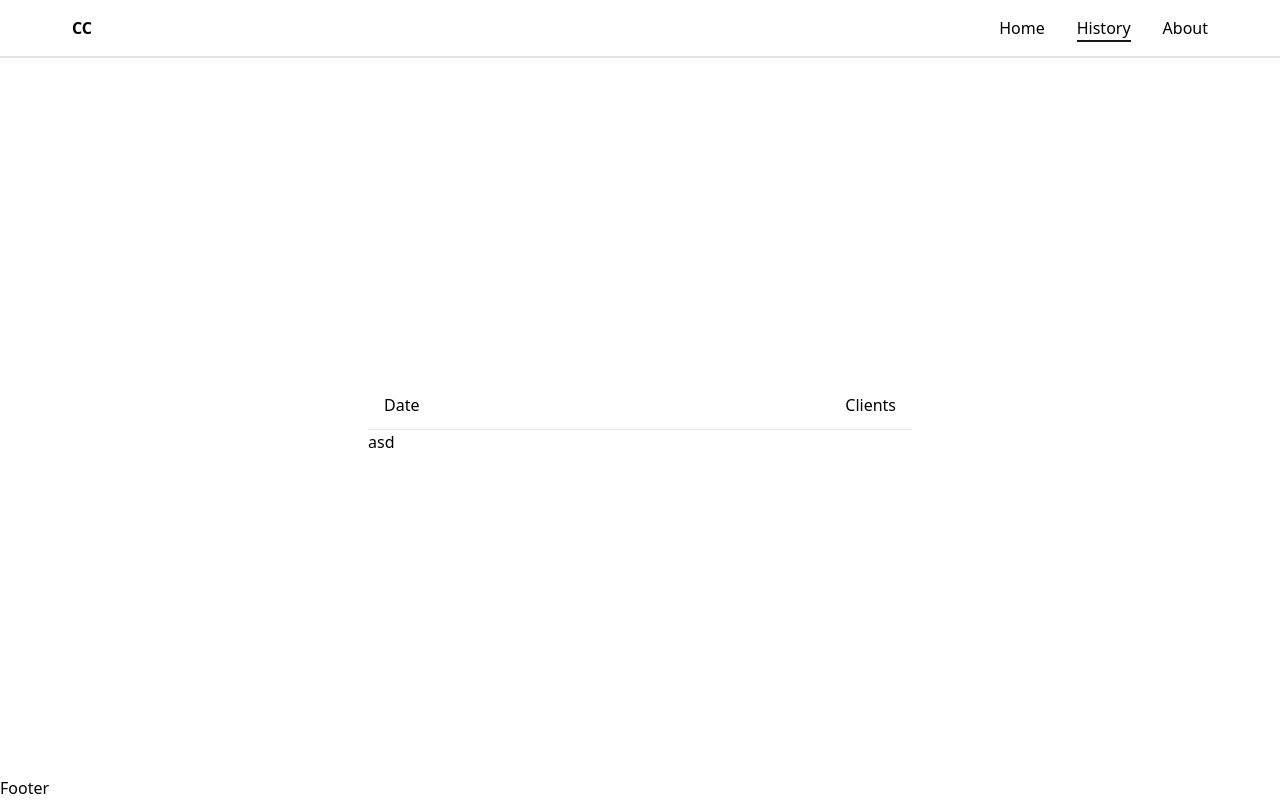
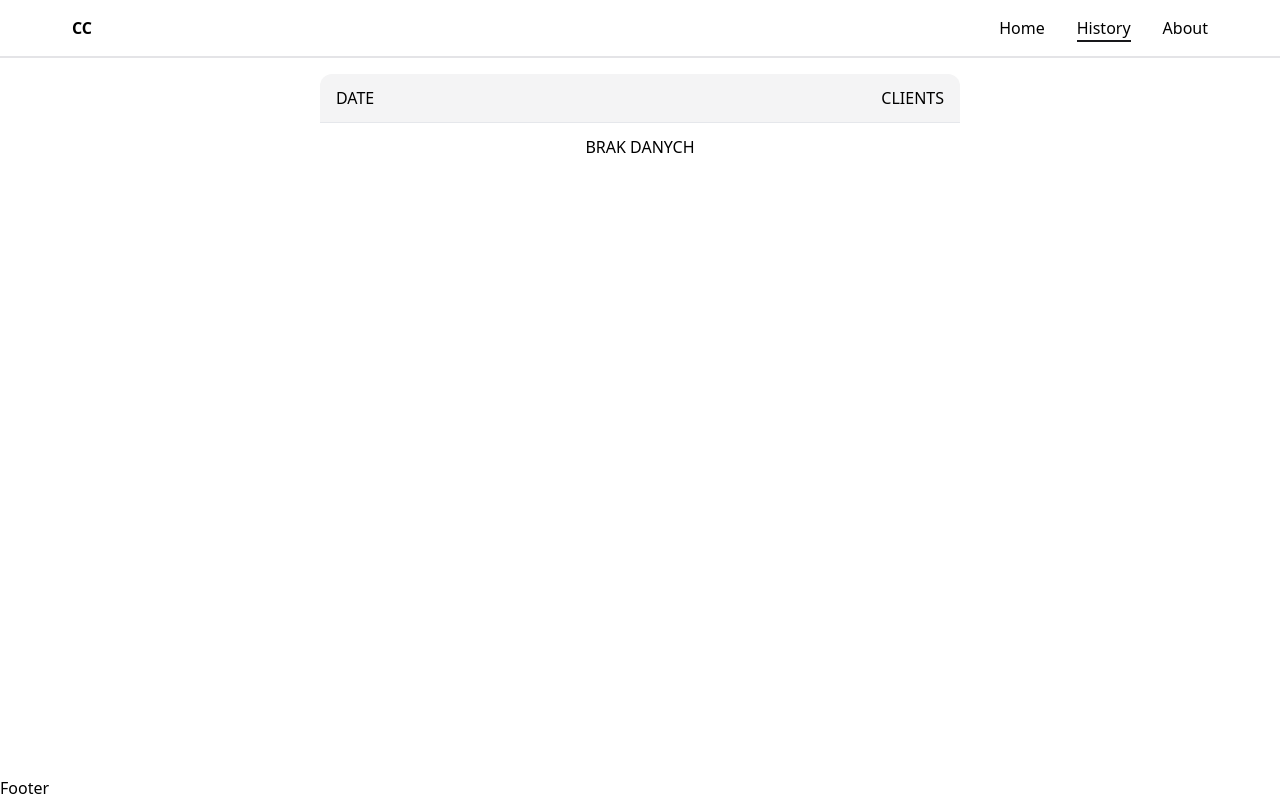
Before and after one commit to PoprostuTaki/client-counter, a React (Vite) app: page /history in a window 1280 px wide. Built offline with nearby package versions, Linux system fonts and the light colour scheme.

Commit message:
Added saving clients number in every button click, updated history page look

```diff
--- a/src/components/IconSave.tsx
+++ /dev/null
@@ -1,18 +0,0 @@
-export function IconSave() {
-  return (
-    <svg
-      xmlns="http://www.w3.org/2000/svg"
-      fill="none"
-      viewBox="0 0 24 24"
-      strokeWidth="1.5"
-      stroke="currentColor"
-      className="h-6 w-6"
-    >
-      <path
-        strokeLinecap="round"
-        strokeLinejoin="round"
-        d="M9 13.5l3 3m0 0l3-3m-3 3v-6m1.06-4.19l-2.12-2.12a1.5 1.5 0 00-1.061-.44H4.5A2.25 2.25 0 002.25 6v12a2.25 2.25 0 002.25 2.25h15A2.25 2.25 0 0021.75 18V9a2.25 2.25 0 00-2.25-2.25h-5.379a1.5 1.5 0 01-1.06-.44z"
-      />
-    </svg>
-  );
-}
--- /dev/null
+++ b/src/hooks/useLocalStorage.tsx
@@ -0,0 +1,25 @@
+import { useState, Dispatch, SetStateAction, useEffect } from "react";
+export function useLocalStorage<T>(
+  key: string,
+  defaultValue?: T | (() => T)
+): [T, Dispatch<SetStateAction<T>>] {
+  const [storedData, setValue] = useState<T>(() => {
+    try {
+      const data = localStorage.getItem(key);
+      return data !== null ? JSON.parse(data) : defaultValue;
+    } catch {
+      return defaultValue;
+    }
+  });
+
+  const setLocalStorage = (value: any) => {
+    try {
+      localStorage.setItem(key, JSON.stringify(value));
+      setValue(value);
+    } catch (e) {
+      console.log(e);
+    }
+  };
+
+  return [storedData, setLocalStorage];
+}
--- a/src/routes/Counter.tsx
+++ b/src/routes/Counter.tsx
@@ -1,27 +1,48 @@
-import { useState } from "react";
+import { useState, useEffect } from "react";
 import { IconClient } from "../components/IconClient";
-import { IconSave } from "../components/IconSave";
 import { IconSubtractClient } from "../components/IconSubtractClient";
 import { IconAddClient } from "../components/IconAddClient";
+import { useLocalStorage } from "../hooks/useLocalStorage";
 
 interface ClientsInDate {
-  [key: string]: number;
+  date: string;
+  clientNumber: number;
 }
 
 function Counter() {
+  const [storedValue, setLocalStorage] = useLocalStorage("client-counter", [
+    { date: new Date().toLocaleDateString(), clientNumber: 0 },
+  ]);
+
   const [clientNumber, setClientNumber] = useState(() => {
-    const localStorageData = localStorage.getItem("client-counter");
-    if (localStorageData !== null) {
-      const actualDate = new Date().toLocaleDateString();
-      const parsedData: ClientsInDate[] = JSON.parse(localStorageData);
-      const getFirstElementFromParsedData: ClientsInDate = parsedData[0];
-      const keyValuePair = Object.entries(getFirstElementFromParsedData);
-      const dateFromLocalStorage = keyValuePair[0][0];
-      const valueFromLocalStorage = keyValuePair[0][1];
-      if (dateFromLocalStorage === actualDate) return valueFromLocalStorage;
+    return (
+      storedValue.find((el) => el.date == new Date().toLocaleDateString())
+        ?.clientNumber || 0
+    );
+  });
+
+  useEffect(() => {
+    const objectIndex = storedValue.findIndex(
+      (obj) => obj.date === new Date().toLocaleDateString()
+    );
+    if (objectIndex === -1) {
+      const storedValueCopy = storedValue.slice(0, 49);
+      setLocalStorage([
+        { date: new Date().toLocaleDateString(), clientNumber },
+        ...storedValueCopy,
+      ]);
+    } else {
+      setLocalStorage(
+        storedValue.map((obj) => {
+          if (obj.date === new Date().toLocaleDateString()) {
+            return { ...obj, clientNumber };
+          } else {
+            return { ...obj };
+          }
+        })
+      );
     }
-    return 0;
-  });
+  }, [clientNumber]);
 
   const addOneClient = () => {
     setClientNumber((currentValue) => {
@@ -41,27 +62,6 @@ function Counter() {
   const resetCounter = () => {
     setClientNumber(0);
   };
-  const date = new Date().toLocaleDateString();
-
-  const saveCounter = () => {
-    const localStorageData = localStorage.getItem("client-counter");
-    if (localStorageData === null) {
-      localStorage.setItem(
-        "client-counter",
-        JSON.stringify([{ [date]: clientNumber }])
-      );
-    } else {
-      let parsedlocalStorageData = JSON.parse(localStorageData);
-      if (parsedlocalStorageData.length > 50) {
-        parsedlocalStorageData.pop();
-      }
-
-      localStorage.setItem(
-        "client-counter",
-        JSON.stringify([{ [date]: clientNumber }, ...parsedlocalStorageData])
-      );
-    }
-  };
 
   return (
     <div className="container flex max-w-2xl flex-1 flex-col justify-center gap-4 p-4">
@@ -72,18 +72,9 @@ function Counter() {
 
       <div className="flex items-center justify-between gap-4">
         <button
-          onClick={saveCounter}
-          title="Save"
-          className="flex h-16 w-1/3 items-center justify-center rounded-3xl border-2 border-slate-700 p-2 transition duration-200 hover:bg-zinc-900 hover:text-white"
-          type="button"
-        >
-          <IconSave />
-        </button>
-
-        <button
           onClick={resetCounter}
           title="Reset counter"
-          className="h-16 w-1/3 rounded-3xl border-2 border-zinc-900 p-2 text-xl transition duration-200 hover:bg-zinc-900 hover:text-white"
+          className="h-16 w-1/2 rounded-3xl border-2 border-zinc-900 p-2 text-xl transition duration-200 hover:bg-zinc-900 hover:text-white"
           type="button"
         >
           Reset
@@ -92,7 +83,7 @@ function Counter() {
         <button
           onClick={subtractOneClient}
           title="Subtract client"
-          className="flex h-16 w-1/3 items-center justify-center rounded-3xl border-2 border-zinc-900 p-2 transition duration-200 hover:bg-zinc-900 hover:text-white"
+          className="flex h-16 w-1/2 items-center justify-center rounded-3xl border-2 border-zinc-900 p-2 transition duration-200 hover:bg-zinc-900 hover:text-white"
           type="button"
         >
           <IconSubtractClient />
--- a/src/routes/History.tsx
+++ b/src/routes/History.tsx
@@ -1,36 +1,34 @@
 import { useState } from "react";
+import { useLocalStorage } from "../hooks/useLocalStorage";
 interface ClientsInDate {
-  [key: string]: number;
+  date: string;
+  clientNumber: number;
 }
 export function History() {
-  const [clientsList, setClientsList] = useState(() => {
-    const dataFromLocalStorage = localStorage.getItem("client-counter");
-    if (dataFromLocalStorage !== null) {
-      return JSON.parse(dataFromLocalStorage);
-    }
-    return undefined;
-  });
+  const [storedData, setLocalStorage] = useLocalStorage("client-counter", []);
 
   return (
-    <ul className="container flex max-w-xl flex-1 flex-col justify-center divide-y p-4 ">
-      <li className="flex h-12 items-center justify-between px-4">
+    <ul className="container flex max-w-2xl flex-col justify-center divide-y p-4">
+      <li className="flex h-12 items-center justify-between rounded-t-xl bg-zinc-100 px-4 uppercase">
         <span>Date</span>
         <span>Clients</span>
       </li>
-      {clientsList ? (
-        clientsList.map((item: ClientsInDate, index: number) => {
+      {storedData.length > 0 ? (
+        storedData.map((item: ClientsInDate, index: number) => {
           return (
             <li
-              key={`${Object.keys(item)[0]} &{index}`}
-              className="flex h-12 items-center justify-between px-4"
+              key={`${item.date} ${index}`}
+              className="flex h-12 items-center justify-between px-4 last:rounded-b-xl odd:bg-zinc-100"
             >
-              <span>{Object.keys(item)[0]}</span>
-              <span>{Object.values(item)[0]}</span>
+              <span>{item.date}</span>
+              <span>{item.clientNumber}</span>
             </li>
           );
         })
       ) : (
-        <li>asd</li>
+        <li className="flex h-12 items-center justify-center px-4 uppercase">
+          Brak danych
+        </li>
       )}
     </ul>
   );
```
